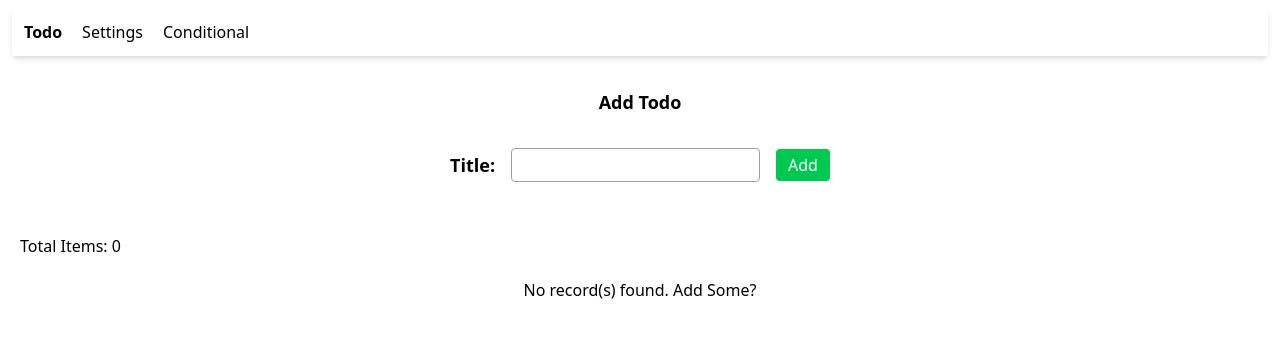
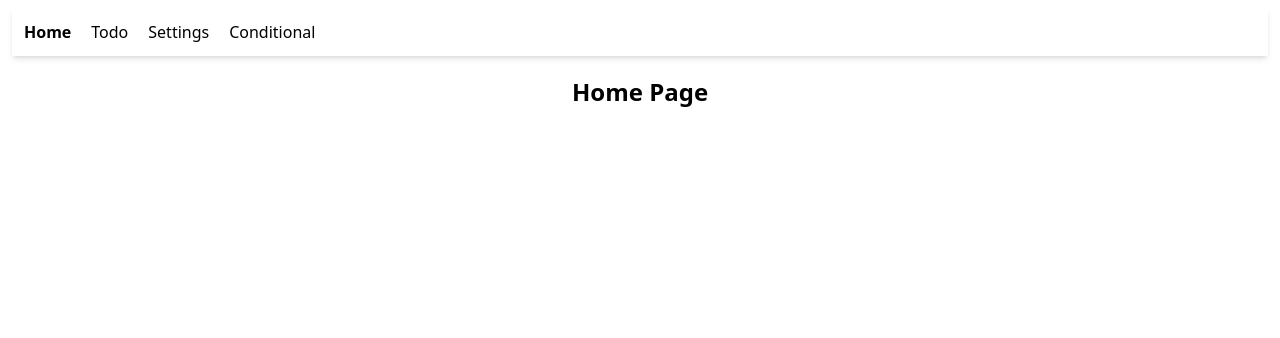
Before and after one commit to alonzojoe/ad-ts, a React (Vite) app: page / in a window 1280 px wide. Shown: the top 338 px of the page. Built offline with nearby package versions, Linux system fonts and the light colour scheme.

Commit message:
create new Home page + api route registration, replace path index with home and set Todo component to path "/todos"

```diff
--- a/src/App.tsx
+++ b/src/App.tsx
@@ -3,6 +3,7 @@ import AppLayout from "./layouts/AppLayout";
 import TodoPage from "./pages/TodoPage";
 import Settings from "./pages/Settings";
 import Conditional from "./pages/Conditional";
+import Home from "./pages/Home";
 // import Button from "./components/Button";
 // import ButtonRef from "./components/ButtonRef";
 function App() {
@@ -17,7 +18,8 @@ function App() {
     <Router>
       <Routes>
         <Route path="" element={<AppLayout />}>
-          <Route index element={<TodoPage />} />
+          <Route index element={<Home />} />
+          <Route path="todos" element={<TodoPage />} />
           <Route path="settings" element={<Settings />} />
           <Route path="conditional" element={<Conditional />} />
         </Route>
--- a/src/layouts/components/Navbar.tsx
+++ b/src/layouts/components/Navbar.tsx
@@ -7,6 +7,14 @@ const Navbar = () => {
         <li>
           <NavLink
             to=""
+            className={({ isActive }) => (isActive ? "font-bold" : "")}
+          >
+            Home
+          </NavLink>
+        </li>
+        <li>
+          <NavLink
+            to="todos"
             className={({ isActive }) => (isActive ? "font-bold" : "")}
           >
             Todo
--- /dev/null
+++ b/src/pages/Home.tsx
@@ -0,0 +1,11 @@
+import Container from "../components/Shared/Container";
+
+const Home = () => {
+  return (
+    <Container>
+      <h1 className="text-2xl font-bold">Home Page</h1>
+    </Container>
+  );
+};
+
+export default Home;
```
